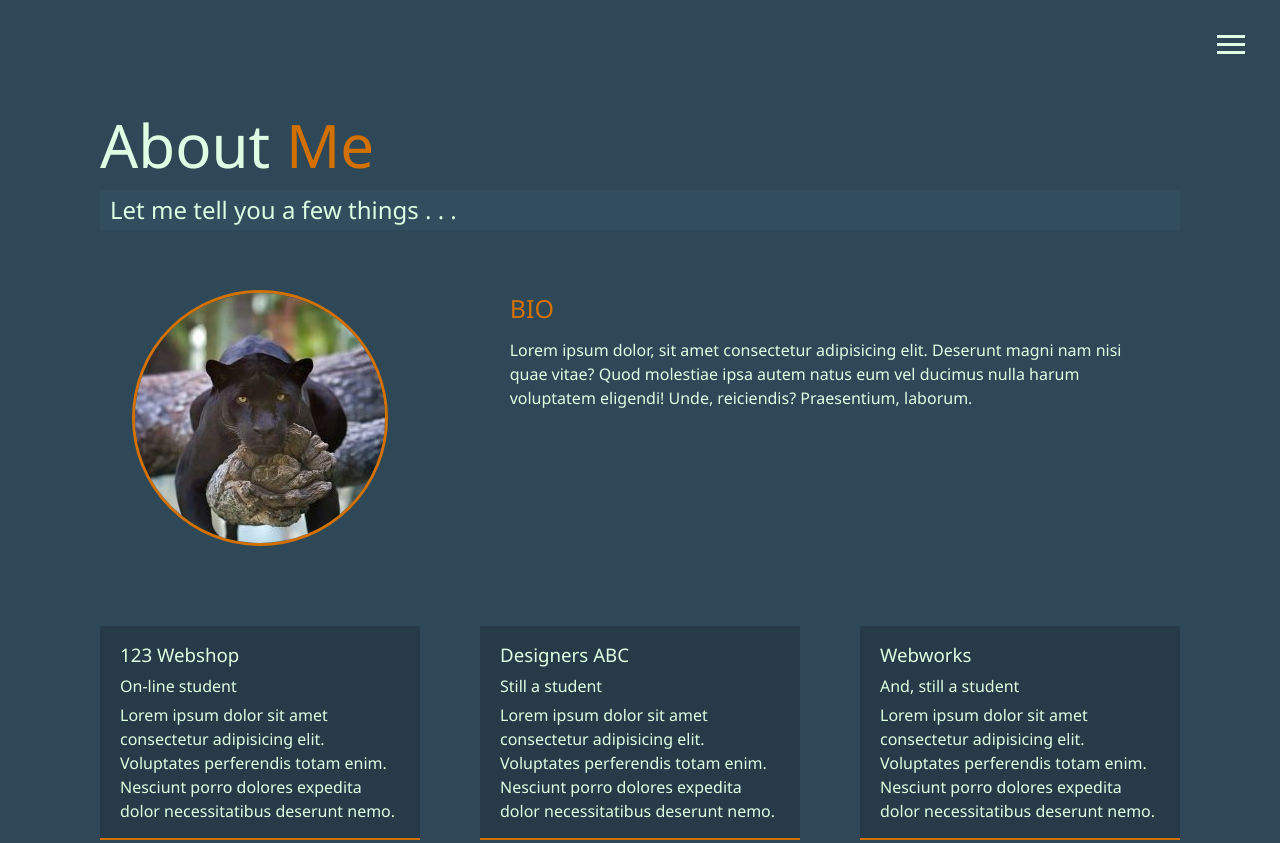
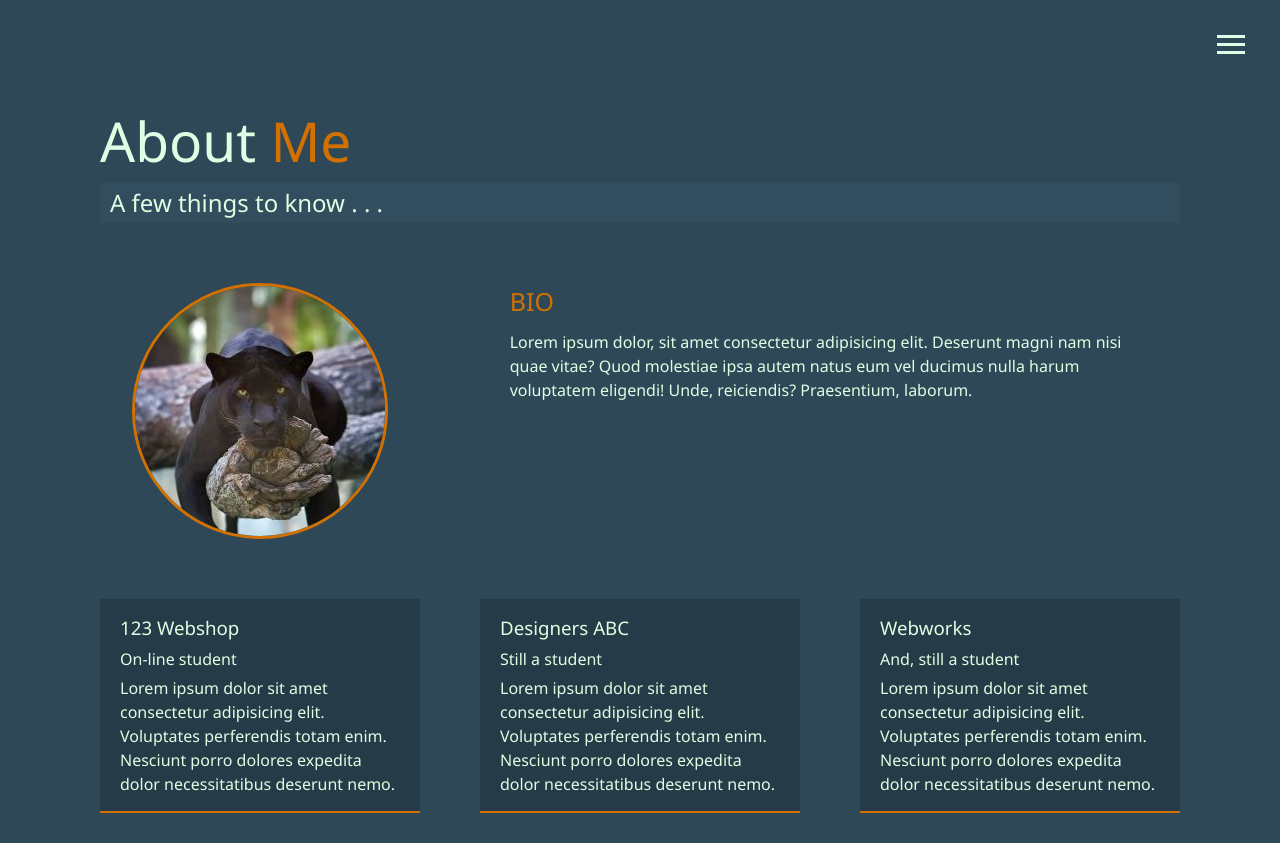
Before and after one commit to Zeus60/portfolio, a website: page dist/about.html in a window 1280 px wide. Shown: the top 843 px of the page. Drawn offline with Linux system fonts and the light colour scheme.

Commit message:
made some title changes

```diff
--- a/scss/main.scss
+++ b/scss/main.scss
@@ -25,7 +25,7 @@ h4 {
   font-weight: 300;
 
   &.lg-heading {
-    font-size: 6rem;
+    font-size: 5.5rem;
   }
 
   &.sm-heading {
@@ -87,7 +87,7 @@ main {
     align-self: center;
     border-radius: 50%;
     border: 3px solid $secondary-color;
-    margin-bottom: $mb-small;
+    //margin-bottom: $mb-small;
   }
 
   .bio {
@@ -170,10 +170,9 @@ main {
     @include easeOut;
 
     &:hover {
-      transform: translateY(-3px);
+      transform: translateY(-7px);
       background-color: darken($primary-color, 8);
       border-color: $secondary-color;
-      //@include easeOut;
     }
   }
 }
```
Also changed, not shown: dist/about.html, dist/contact.html, dist/css/main.css, dist/work.html.
